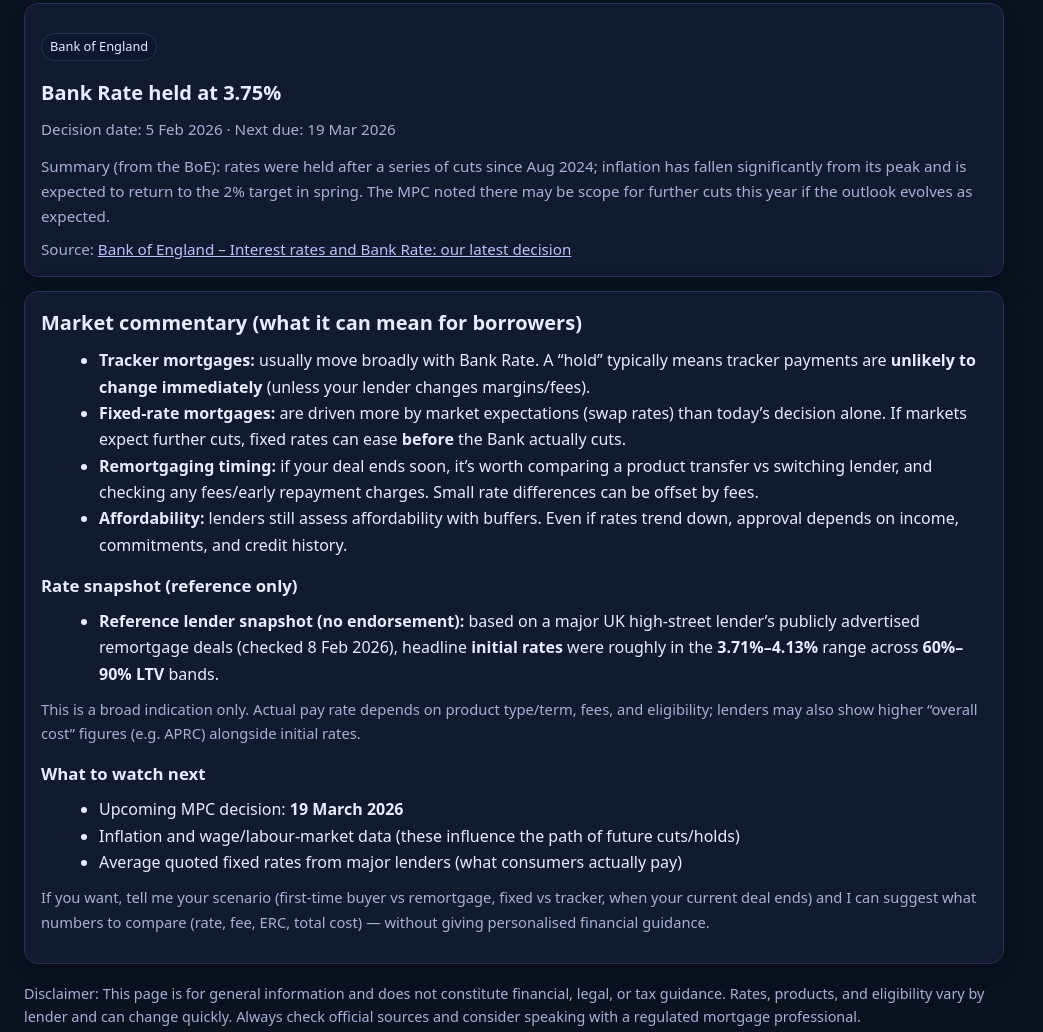
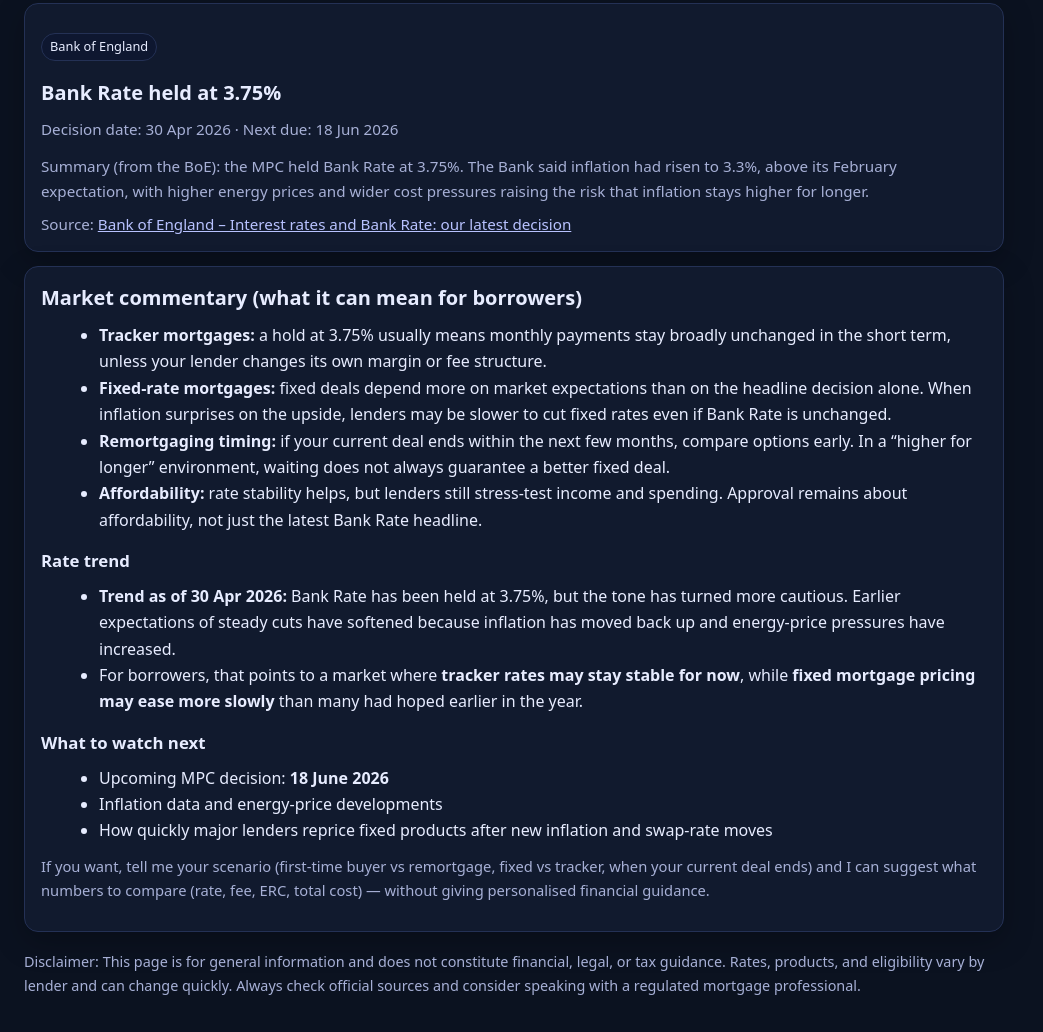
Before and after one commit to lamhk/mortgage-calculator, a website: page news.html in a window 1280 px wide. Shown: the part 165-1197 px from the top of the page, without its empty margins (0-1043 px from the left). Drawn offline with Linux system fonts and the light colour scheme.

Commit message:
Update BoE rate news and market trend

```diff
--- a/news.html
+++ b/news.html
@@ -41,10 +41,10 @@
   <section class="card" aria-label="Bank of England Bank Rate update">
     <p class="k"><span class="pill">Bank of England</span></p>
     <h2 style="margin:6px 0 8px; font-size:1.25rem;">Bank Rate held at <strong>3.75%</strong></h2>
-    <p class="meta">Decision date: <time datetime="2026-02-05">5 Feb 2026</time> · Next due: <time datetime="2026-03-19">19 Mar 2026</time></p>
+    <p class="meta">Decision date: <time datetime="2026-04-30">30 Apr 2026</time> · Next due: <time datetime="2026-06-18">18 Jun 2026</time></p>
 
     <p class="k" style="margin:0 0 8px;">
-      Summary (from the BoE): rates were held after a series of cuts since Aug 2024; inflation has fallen significantly from its peak and is expected to return to the 2% target in spring. The MPC noted there may be scope for further cuts this year if the outlook evolves as expected.
+      Summary (from the BoE): the MPC held Bank Rate at 3.75%. The Bank said inflation had risen to 3.3%, above its February expectation, with higher energy prices and wider cost pressures raising the risk that inflation stays higher for longer.
     </p>
 
     <p class="k" style="margin:0;">Source: <a href="https://www.bankofengland.co.uk/monetary-policy/the-interest-rate-bank-rate" target="_blank" rel="noopener">Bank of England – Interest rates and Bank Rate: our latest decision</a></p>
@@ -53,27 +53,23 @@
   <section class="card" aria-label="Market commentary">
     <h2 style="margin:0 0 8px; font-size:1.25rem;">Market commentary (what it can mean for borrowers)</h2>
     <ul>
-      <li><strong>Tracker mortgages:</strong> usually move broadly with Bank Rate. A “hold” typically means tracker payments are <strong>unlikely to change immediately</strong> (unless your lender changes margins/fees).</li>
-      <li><strong>Fixed-rate mortgages:</strong> are driven more by market expectations (swap rates) than today’s decision alone. If markets expect further cuts, fixed rates can ease <strong>before</strong> the Bank actually cuts.</li>
-      <li><strong>Remortgaging timing:</strong> if your deal ends soon, it’s worth comparing a product transfer vs switching lender, and checking any fees/early repayment charges. Small rate differences can be offset by fees.</li>
-      <li><strong>Affordability:</strong> lenders still assess affordability with buffers. Even if rates trend down, approval depends on income, commitments, and credit history.</li>
+      <li><strong>Tracker mortgages:</strong> a hold at 3.75% usually means monthly payments stay broadly unchanged in the short term, unless your lender changes its own margin or fee structure.</li>
+      <li><strong>Fixed-rate mortgages:</strong> fixed deals depend more on market expectations than on the headline decision alone. When inflation surprises on the upside, lenders may be slower to cut fixed rates even if Bank Rate is unchanged.</li>
+      <li><strong>Remortgaging timing:</strong> if your current deal ends within the next few months, compare options early. In a “higher for longer” environment, waiting does not always guarantee a better fixed deal.</li>
+      <li><strong>Affordability:</strong> rate stability helps, but lenders still stress-test income and spending. Approval remains about affordability, not just the latest Bank Rate headline.</li>
     </ul>
 
-    <h3 style="margin:14px 0 8px; font-size:1.05rem;">Rate snapshot (reference only)</h3>
+    <h3 style="margin:14px 0 8px; font-size:1.05rem;">Rate trend</h3>
     <ul>
-      <li>
-        <strong>Reference lender snapshot (no endorsement):</strong>
-        based on a major UK high-street lender’s publicly advertised remortgage deals (checked <time datetime="2026-02-08">8 Feb 2026</time>),
-        headline <strong>initial rates</strong> were roughly in the <strong>3.71%–4.13%</strong> range across <strong>60%–90% LTV</strong> bands.
-      </li>
+      <li><strong>Trend as of <time datetime="2026-04-30">30 Apr 2026</time>:</strong> Bank Rate has been held at 3.75%, but the tone has turned more cautious. Earlier expectations of steady cuts have softened because inflation has moved back up and energy-price pressures have increased.</li>
+      <li>For borrowers, that points to a market where <strong>tracker rates may stay stable for now</strong>, while <strong>fixed mortgage pricing may ease more slowly</strong> than many had hoped earlier in the year.</li>
     </ul>
-    <p class="note">This is a broad indication only. Actual pay rate depends on product type/term, fees, and eligibility; lenders may also show higher “overall cost” figures (e.g. APRC) alongside initial rates.</p>
 
     <h3 style="margin:14px 0 8px; font-size:1.05rem;">What to watch next</h3>
     <ul>
-      <li>Upcoming MPC decision: <strong>19 March 2026</strong></li>
-      <li>Inflation and wage/labour-market data (these influence the path of future cuts/holds)</li>
-      <li>Average quoted fixed rates from major lenders (what consumers actually pay)</li>
+      <li>Upcoming MPC decision: <strong>18 June 2026</strong></li>
+      <li>Inflation data and energy-price developments</li>
+      <li>How quickly major lenders reprice fixed products after new inflation and swap-rate moves</li>
     </ul>
 
     <p class="note">
```
